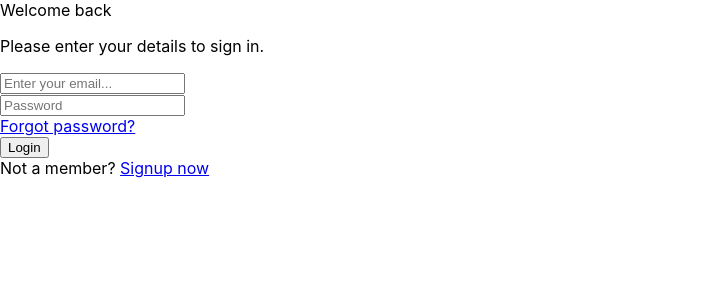
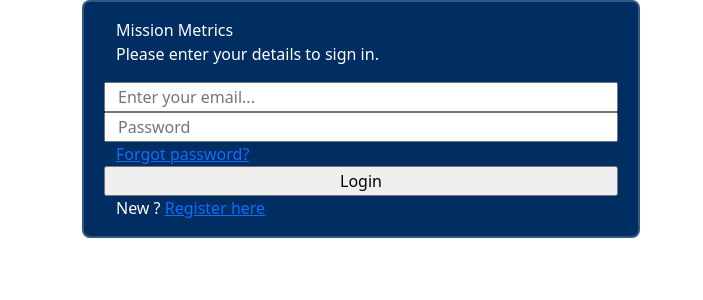
Before and after one commit to mhonatendai/mission-metrics-web, a React (Create React App) app: page / in a window 1280 px wide. Shown: the top 300 px of the page, without its empty margins (0-703 px from the left). Built offline with nearby package versions, Linux system fonts and the light colour scheme.

Commit message:
Login WIP

```diff
--- a/package.json
+++ b/package.json
@@ -3,6 +3,7 @@
   "version": "0.1.0",
   "private": true,
   "dependencies": {
+    "bootstrap": "^5.3.3",
     "cra-template": "1.2.0",
     "react": "^19.0.0",
     "react-dom": "^19.0.0",
--- a/src/App.css
+++ /dev/null
@@ -1,138 +0,0 @@
-@import url('https://fonts.googleapis.com/css2?family=Inter:wght@100..900&display=swap');
-
-* {
-  margin: 0;
-  padding: 0;
-  box-sizing: border-box;
-  font-family: "Inter", sans-serif;
-}
-
-body {
-  background: #6c1212;
-  overflow: hidden;
-}
-
-::selection {
-  background: rgba(26, 188, 156, 0.3);
-}
-
-.container {
-  max-width: 440px;
-  padding: 0 20px;
-  margin: 170px auto;
-}
-
-.wrapper {
-  width: 100%;
-  background: #fff;
-  border-radius: 5px;
-  box-shadow: rgba(149, 157, 165, 0.2) 0px 8px 24px;
-}
-
-.wrapper .title {
-  height: 90px;
-  background: #ffffff;
-  border-radius: 5px 5px 0 0;
-  color: #151515;
-  font-size: 25px;
-  font-weight: 600;
-  display: flex;
-  align-items: center;
-  justify-content: center;
-}
-
-.title_para {
-  display: flex;
-  align-items: center;
-  justify-content: center;
-  position: relative;
-  bottom: 22px;
-  color: #7e7e7e;
-}
-
-.wrapper form {
-  padding: 10px 25px 34px 25px;
-}
-
-.wrapper form .row {
-  height: 56px;
-  margin-bottom: 15px;
-  position: relative;
-}
-
-.wrapper form .row input {
-  height: 100%;
-  width: 100%;
-  outline: none;
-  padding-left: 20px;
-  border-radius: 5px;
-  border: 1px solid lightgrey;
-  font-size: 16px;
-  transition: all 0.3s ease;
-}
-
-form .row input:focus {
-  border-color: #16a085;
-  box-shadow: inset 0px 0px 2px 2px rgba(26, 188, 156, 0.25);
-}
-
-form .row input::placeholder {
-  color: #999;
-}
-
-.wrapper form .row i {
-  position: absolute;
-  width: 47px;
-  height: 100%;
-  color: #fff;
-  font-size: 18px;
-  background: #16a085;
-  border: 1px solid #16a085;
-  border-radius: 5px 0 0 5px;
-  display: flex;
-  align-items: center;
-  justify-content: center;
-}
-
-.wrapper form .pass {
-  margin: 4px 4px 23px 4px;
-}
-
-.wrapper form .pass a {
-  color: #16a085;
-  font-size: 17px;
-  text-decoration: none;
-}
-
-.wrapper form .pass a:hover {
-  text-decoration: underline;
-}
-
-.wrapper form .button input {
-  color: #fff;
-  font-size: 20px;
-  font-weight: 500;
-  padding-left: 0px;
-  background: #242526;
-  border: 1px solid #141414;
-  cursor: pointer;
-}
-
-form .button input:hover {
-  background: #090909;
-}
-
-.wrapper form .signup-link {
-  text-align: center;
-  margin-top: 25px;
-  padding-right: 20px;
-}
-
-.wrapper form .signup-link a {
-  color: #16a085;
-  text-decoration: none;
-}
-
-form .signup-link a:hover {
-  text-decoration: underline;
-}
--- a/src/App.js
+++ b/src/App.js
@@ -1,31 +1,10 @@
 import React from 'react'
+import Login from './components/Login'
 
 const App = () => {
   return (
     <div className="container">
-      <div className="wrapper">
-
-        <div className="title">
-          <span>Welcome back</span>
-        </div>
-        <p className='title_para'>Please enter your details to sign in.</p>
-
-        <form action="#">
-          <div className="row">
-            {/* <i className="fas fa-user"></i> */}
-            <input type="text" placeholder="Enter your email..." required />
-          </div>
-          <div className="row">
-            {/* <i className="fas fa-lock"></i> */}
-            <input type="password" placeholder="Password" required />
-          </div>
-          <div className="pass"><a href="#">Forgot password?</a></div>
-          <div className="row button">
-            <input type="submit" value="Login" />
-          </div>
-          <div className="signup-link">Not a member? <a href="#">Signup now</a></div>
-        </form>
-      </div>
+        <Login/>
     </div>
   )
 }
--- a/src/components/Login.js
+++ b/src/components/Login.js
@@ -0,0 +1,31 @@
+import React from 'react';
+import './LoginForm.css'
+
+const Login = () => {
+    return (
+        <div className='wrapper'>
+            <div className="title">
+                <span>Mission Metrics</span>
+            </div>
+            <p className='title_para'>Please enter your details to sign in.</p>
+
+            <form action="#">
+                <div className="row">
+                    {/* <i className="fas fa-user"></i> */}
+                    <input type="text" placeholder="Enter your email..." required />
+                </div>
+                <div className="row">
+                    {/* <i className="fas fa-lock"></i> */}
+                    <input type="password" placeholder="Password" required />
+                </div>
+                <div className="pass"><a href="#">Forgot password?</a></div>
+                <div className="row button">
+                    <input type="submit" value="Login" />
+                </div>
+                <div className="signup-link">New ? <a href="#">Register here</a></div>
+            </form>
+        </div>
+    )
+}
+
+export default Login
--- /dev/null
+++ b/src/components/LoginForm.css
@@ -0,0 +1,81 @@
+.wrapper{
+    width: 50%;
+    background: #002D62;
+    border: 2px solid rgba(255, 255, 255, .2);
+    box-shadow: 0 0 10px rgba(0, 0, 0 .2);
+    color: #ffffff;
+    padding: 1rem 2rem;
+    border-radius: 0.5rem;
+}
+
+.wrapper h1 {
+    font-size: 36px;
+    text-align: center;
+}
+
+.wrapper .input-box {
+    position: relative;
+    width: 100%;
+    height: 50px;
+    margin: 2rem 0 0 0;
+}
+
+.input-box input {
+    width: 100%;
+    height: 100%;
+    background: transparent;
+    border: none;
+    outline: none;
+    border: 2px solid rgba(255, 255, 255, .2);
+    border-radius: 15px;
+    font-size: 1rem;
+    color: #ffffff;
+    padding: 1rem 3rem 1rem 1rem;
+}
+
+.input-box input::placeholder {
+    color: #ffffff;
+}
+
+
+.input-box .icon {
+    position: absolute;
+    right: 20px;
+    top: 50%;
+    transform: translateY(-50%);
+    font-size: 1rem;
+}
+
+.wrapper button {
+    width: 100%;
+    height: 3rem;
+    background: #ffffff;
+    border: none;
+    outline: none;
+    border-radius: 1rem;
+    box-shadow: 0 0 10px rgba(0, 0, 0 .1);
+    cursor: pointer;
+    font-size: 1rem;
+    color: #333;
+    font-weight: 700;
+}
+
+.wrapper .register-link {
+    font-size: 1rem;
+    text-align: center;
+    margin-top: 1rem;
+}
+
+.register-link p a {
+    color: #ffffff;
+    text-decoration: none;
+    font-weight: 600;
+}
+
+.register-link p a:hover {
+    text-decoration: underline;
+}
+
+.login-grid{
+    padding-top: 1rem;
+}
--- a/src/index.js
+++ b/src/index.js
@@ -3,6 +3,8 @@ import ReactDOM from 'react-dom/client';
 import './index.css';
 import App from './App';
 import reportWebVitals from './reportWebVitals';
+import 'bootstrap/dist/css/bootstrap.min.css';
+import 'bootstrap/dist/js/bootstrap.bundle.min.js';
 
 const root = ReactDOM.createRoot(document.getElementById('root'));
 root.render(
```
Also changed, not shown: 1 other file (tests, documents, lock files or other folders).
